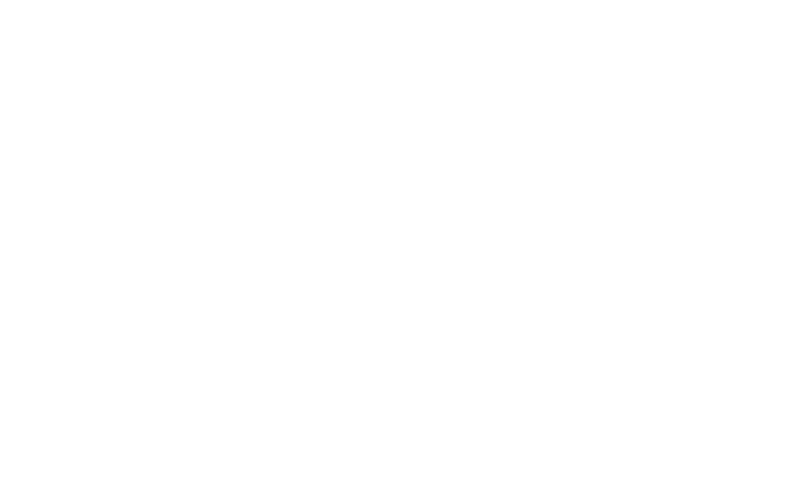
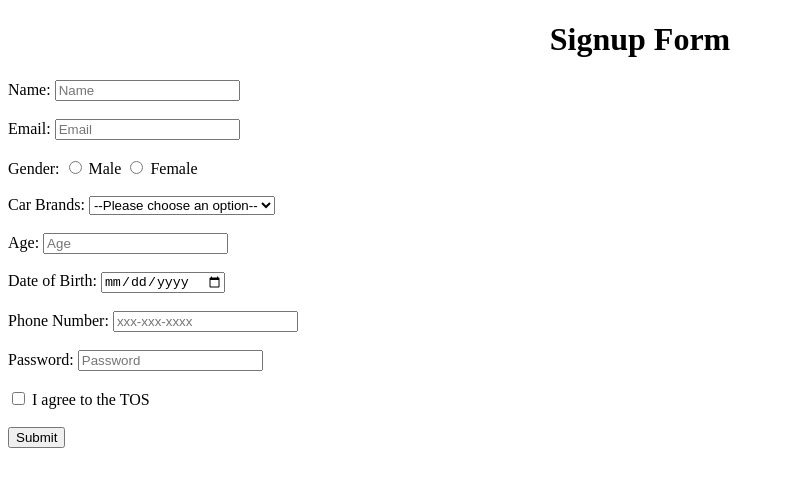
Before and after one commit to acciojob/signup-form-car-vishnu123105, a website: page main.html in a window 1280 px wide. Shown: the whole page, without its empty margins (0-785 px from the left). Drawn offline with Linux system fonts and the light colour scheme.

Commit message:
created a submission

```diff
--- a/main.html
+++ b/main.html
@@ -7,6 +7,59 @@
 </head>
 
 <body>
+	<h1 style="text-align: center;">Signup Form</h1>
+
+    <form action="/submit" method="POST">
+        <!-- Name -->
+        <label for="name">Name:</label>
+        <input type="text" id="name" name="name" placeholder="Name" required>
+         <br>
+		<br>
+
+        <label for="email">Email:</label>
+        <input type="email" id="email" name="email" placeholder="Email" required>
+         <br>
+		<br>
+        <label>Gender:</label>
+        <input type="radio" id="gender_m" name="gender" value="Male">
+        <label for="gender_m">Male</label>
+        <input type="radio" id="gender_f" name="gender" value="Female">
+        <label for="gender_f">Female</label>
+         <br>
+		<br>
+        <label for="cars">Car Brands:</label>
+        <select id="cars" name="cars" required>
+            <option value="">--Please choose an option--</option>
+            <option value="Toyota">Toyota</option>
+            <option value="Honda">Honda</option>
+            <option value="Ford">Ford</option>
+            <option value="BMW">BMW</option>
+        </select>
+         <br>
+		<br>
+        <label for="age">Age:</label>
+        <input type="number" id="age" name="age" placeholder="Age" required>
+         <br>
+		<br>
+        <label for="dob">Date of Birth:</label>
+        <input type="date" id="dob" name="dob" required>
+          <br>
+		<br>
+        <label for="tel">Phone Number:</label>
+        <input type="tel" id="tel" name="tel" placeholder="xxx-xxx-xxxx">
+        <br>
+		<br>
+        <label for="password">Password:</label>
+        <input type="password" id="password" name="password" placeholder="Password" required>
+         <br>
+		<br>
+        <label for="tos">
+            <input type="checkbox" id="tos" name="tos" required> I agree to the TOS
+        </label>
+		<br>
+		<br>
+        <button type="submit">Submit</button>
+    </
 	<!-- the entire body must be written by student -->
     <script type="text/javascript" src="./script.js">
 </script>
```
